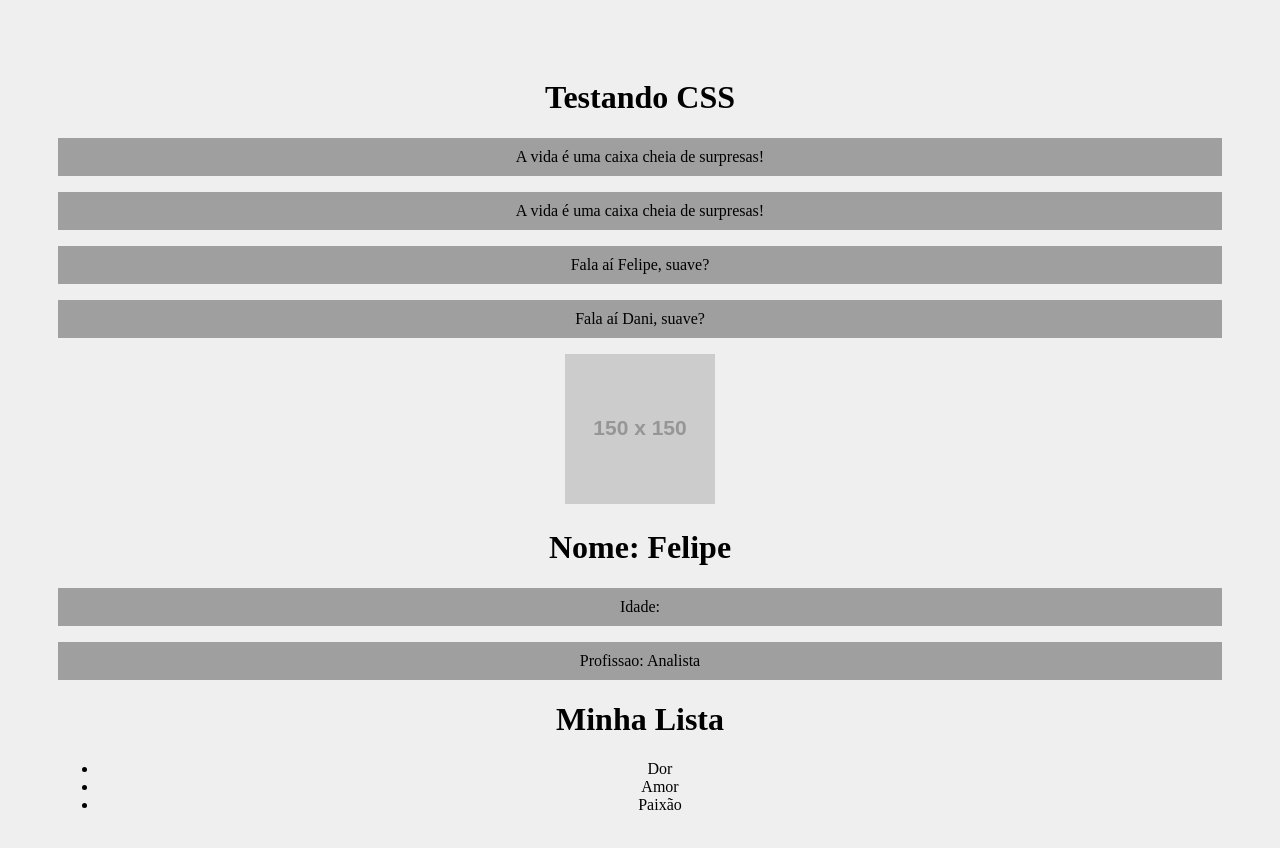
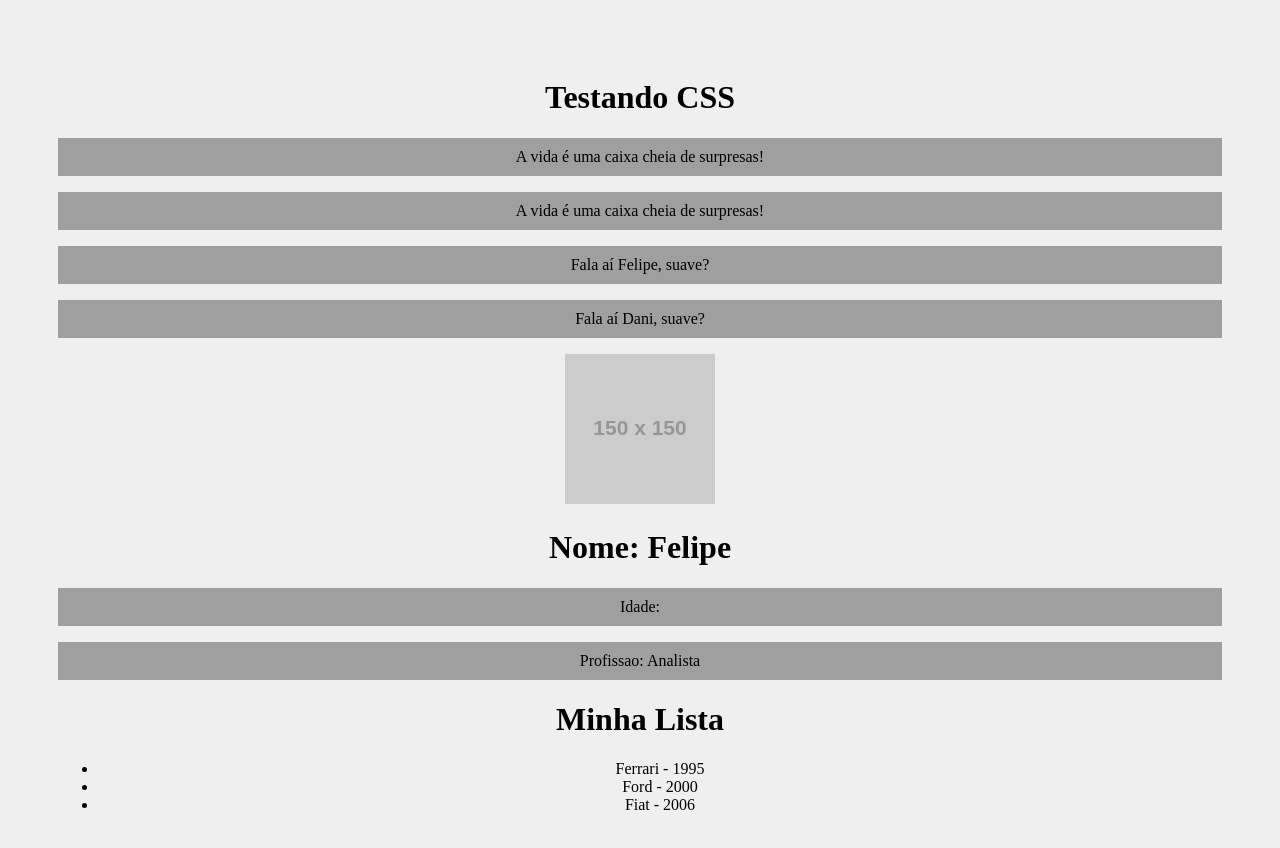
Before and after one commit to Fell1p/hora_de_codar, a React (Create React App) app: page / in a window 1280 px wide. Shown: the top 848 px of the page. Built offline with nearby package versions, Linux system fonts and the light colour scheme.

Commit message:
Utilizando PropType e defaultProps no componente Item

```diff
--- a/src/components/Item.js
+++ b/src/components/Item.js
@@ -1,7 +1,25 @@
-export default function Item(props){
+/*Aplicação do conceito de props onde a propriedade é utilizada no componente list*/
+
+import PropTypes from 'prop-types';
+
+function Item({marca, ano_lancamento}){
     return(
         <>
-            <li>{props.marca /*Aplicação do conceito de props onde a propriedade é utilizada no componente list*/ }</li>
+            <li>
+                {marca} - {ano_lancamento}
+            </li>
         </>
     )
 }
+
+Item.propTypes = {
+    marca: PropTypes.string.isRequired,
+    ano_lancamento: PropTypes.number.isRequired,
+}
+
+Item.defaultProps = {
+    marca: 'Faltou a marca',
+    ano_lancamento: 0,
+}
+
+export default Item
--- a/src/components/List.js
+++ b/src/components/List.js
@@ -5,9 +5,9 @@ export default function List(){
         <>
             <h1>Minha Lista</h1>
             <ul>
-                <Item marca="Dor" /*marca é a props itilizada no componente item*//>
-                <Item marca="Amor" />
-                <Item marca="Paixão" />
+                <Item marca="Ferrari" ano_lancamento={1995}/*marca é a props itilizada no componente item*//>
+                <Item marca="Ford" ano_lancamento={2000} />
+                <Item marca="Fiat" ano_lancamento={2006} />
             </ul>
         </>
     )
```
Also changed, not shown: src/index.js (line endings or trailing spaces).
